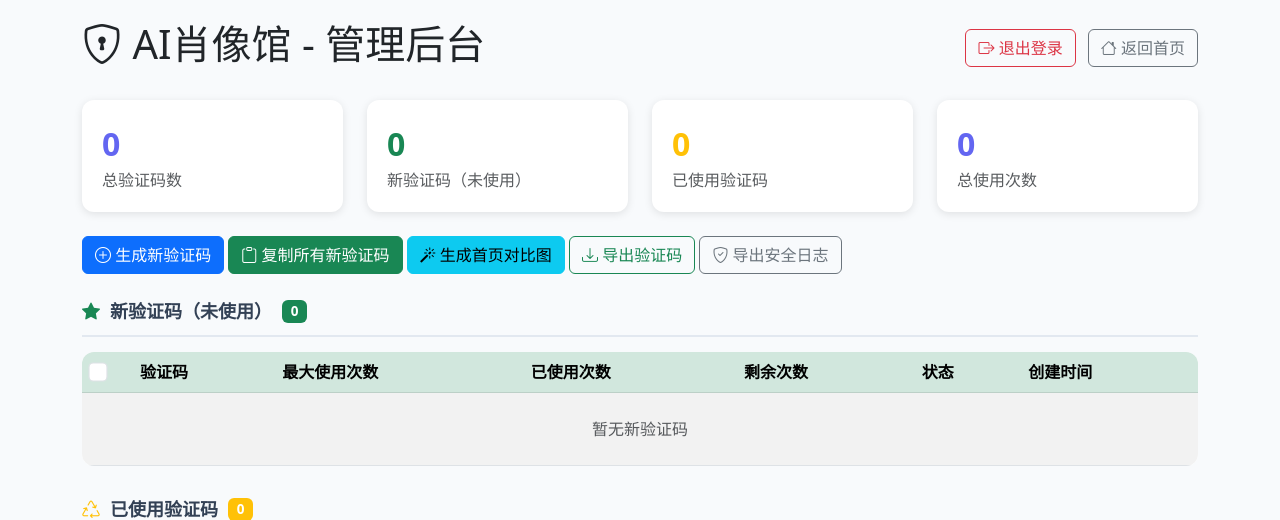
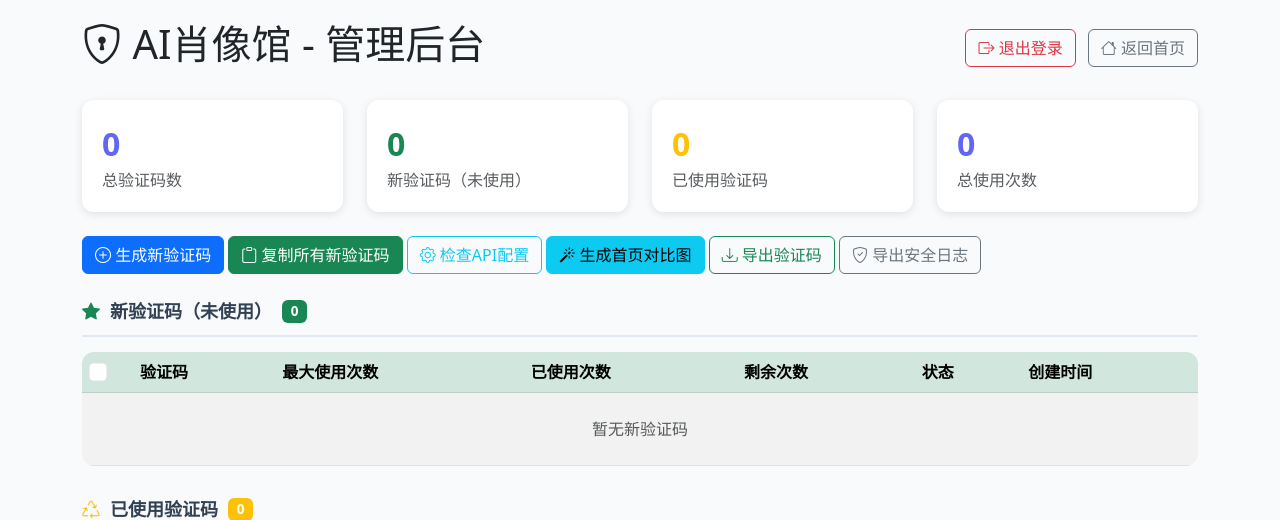
Before and after one commit to s26233792-lab/haimati, a Flask app: page /admin in a window 1280 px wide. Shown: the top 520 px of the page. Run offline with Flask 3, Linux system fonts and the light colour scheme; the visitor is signed in with stand-in values (Sample User, id 1); data that the repository does not hold is empty; some libraries are stand-ins or nearby versions.

Commit message:
fix: 改进对比图生成API错误处理
改进内容：
- 添加详细的调试日志输出
- 增加错误信息返回给前端
- 延长超时时间到5分钟
- 添加"检查API配置"功能
- 更好的异常捕获和错误提示

使用方法：
1. 部署后先点击"检查API配置"
2. 确认 API Key 已正确配置
3. 再点击"生成首页对比图"

Co-Authored-By: Claude Opus 4.5 <noreply@anthropic.com>

```diff
--- a/app.py
+++ b/app.py
@@ -1005,11 +1005,25 @@ def batch_update_status():
     return jsonify({'success': True, 'updated': updated})
 
 
+@app.route('/admin/check_api_config', methods=['GET'])
+@admin_required
+def check_api_config():
+    """检查 API 配置"""
+    return jsonify({
+        'api_key_configured': bool(NANOBANANA_API_KEY),
+        'api_key_length': len(NANOBANANA_API_KEY) if NANOBANANA_API_KEY else 0,
+        'api_key_prefix': NANOBANANA_API_KEY[:10] + '...' if NANOBANANA_API_KEY else None,
+        'api_url': NANOBANANA_API_URL,
+        'api_model': os.getenv('NANOBANANA_API_MODEL', 'gemini-3-pro-image-preview-2k')
+    })
+
+
 @app.route('/admin/generate_comparison_image', methods=['POST'])
 @admin_required
 def generate_comparison_image():
     """生成首页展示对比图（一次性使用）"""
     import base64
+    import json
 
     prompt = """
 Create a side-by-side comparison image (400x200 pixels) showing the SAME Asian person's transformation:
@@ -1039,13 +1053,25 @@ MIDDLE: A subtle arrow pointing from left to right
         "generationConfig": {"temperature": 0.7, "topK": 32, "topP": 0.95}
     }
 
+    # 检查配置
+    if not NANOBANANA_API_KEY:
+        return jsonify({'success': False, 'message': 'API Key 未配置，请在 Railway Variables 中设置 NANOBANANA_API_KEY'})
+
     try:
         request_url = f"{NANOBANANA_API_URL}?key={NANOBANANA_API_KEY}"
         headers = {'Content-Type': 'application/json'}
-        response = requests.post(request_url, json=payload, headers=headers, timeout=180)
+
+        print(f"[对比图生成] 请求 URL: {NANOBANANA_API_URL}")
+        print(f"[对比图生成] API Key 长度: {len(NANOBANANA_API_KEY)}")
+        print(f"[对比图生成] Prompt 长度: {len(prompt)}")
+
+        response = requests.post(request_url, json=payload, headers=headers, timeout=300)
+
+        print(f"[对比图生成] 响应状态码: {response.status_code}")
 
         if response.status_code == 200:
             result = response.json()
+            print(f"[对比图生成] 响应键: {list(result.keys())}")
 
             # 处理 Gemini 响应
             if 'candidates' in result and len(result['candidates']) > 0:
@@ -1067,16 +1093,34 @@ MIDDLE: A subtle arrow pointing from left to right
                             with open(upload_path, 'wb') as f:
                                 f.write(image_data)
 
+                            print(f"[对比图生成] ✓ 成功! 文件大小: {len(image_data)} bytes")
                             return jsonify({
                                 'success': True,
                                 'static_path': '/static/images/showcase_comparison.png',
                                 'upload_path': '/result/showcase_comparison.png'
                             })
 
-        return jsonify({'success': False, 'message': f'生成失败: {response.status_code}'})
+            # 检查是否有错误
+            if 'error' in result:
+                error_msg = result['error'].get('message', '未知错误')
+                print(f"[对比图生成] API 返回错误: {error_msg}")
+                return jsonify({'success': False, 'message': f'API 错误: {error_msg}'})
 
+            print(f"[对比图生成] 响应格式未知: {json.dumps(result, ensure_ascii=False)[:200]}")
+            return jsonify({'success': False, 'message': '响应格式未知，请查看日志'})
+
+        else:
+            print(f"[对比图生成] HTTP 错误: {response.status_code}")
+            print(f"[对比图生成] 响应内容: {response.text[:500]}")
+            return jsonify({'success': False, 'message': f'HTTP 错误 {response.status_code}: {response.text[:200]}'})
+
+    except requests.exceptions.Timeout:
+        return jsonify({'success': False, 'message': '请求超时，API 响应时间过长（超过5分钟）'})
     except Exception as e:
-        return jsonify({'success': False, 'message': str(e)})
+        print(f"[对比图生成] 异常: {type(e).__name__}: {e}")
+        import traceback
+        print(f"[对比图生成] 堆栈: {traceback.format_exc()}")
+        return jsonify({'success': False, 'message': f'生成失败: {str(e)}'})
 
 
 @app.route('/admin/generate_showcase', methods=['GET', 'POST'])
--- a/templates/admin.html
+++ b/templates/admin.html
@@ -157,6 +157,9 @@
                 </button>
                 <button class="btn btn-success" onclick="copyAllNewCodes()">
                     <i class="bi bi-clipboard"></i> 复制所有新验证码
+                </button>
+                <button class="btn btn-outline-info" onclick="checkApiConfig()">
+                    <i class="bi bi-gear"></i> 检查API配置
                 </button>
                 <button class="btn btn-info" onclick="generateComparisonImage()">
                     <i class="bi bi-magic"></i> 生成首页对比图
@@ -759,6 +762,29 @@
         function closeShowcasePreview() {
             document.getElementById('showcasePreview').style.display = 'none';
         }
+
+        // 检查 API 配置
+        async function checkApiConfig() {
+            try {
+                const response = await fetch('/admin/check_api_config');
+                const data = await response.json();
+
+                let message = 'API 配置检查结果:\n\n';
+                message += `API Key: ${data.api_key_configured ? '✓ 已配置' : '✗ 未配置'}\n`;
+                message += `API Key 长度: ${data.api_key_length}\n`;
+                message += `API Key 前缀: ${data.api_key_prefix || 'N/A'}\n`;
+                message += `API URL: ${data.api_url}\n`;
+                message += `API Model: ${data.api_model}`;
+
+                alert(message);
+
+                if (!data.api_key_configured) {
+                    alert('⚠️ API Key 未配置！\n\n请在 Railway Variables 中设置:\nNANOBANANA_API_KEY');
+                }
+            } catch (err) {
+                alert('检查失败: ' + err.message);
+            }
+        }
     </script>
 </body>
 </html>
```
